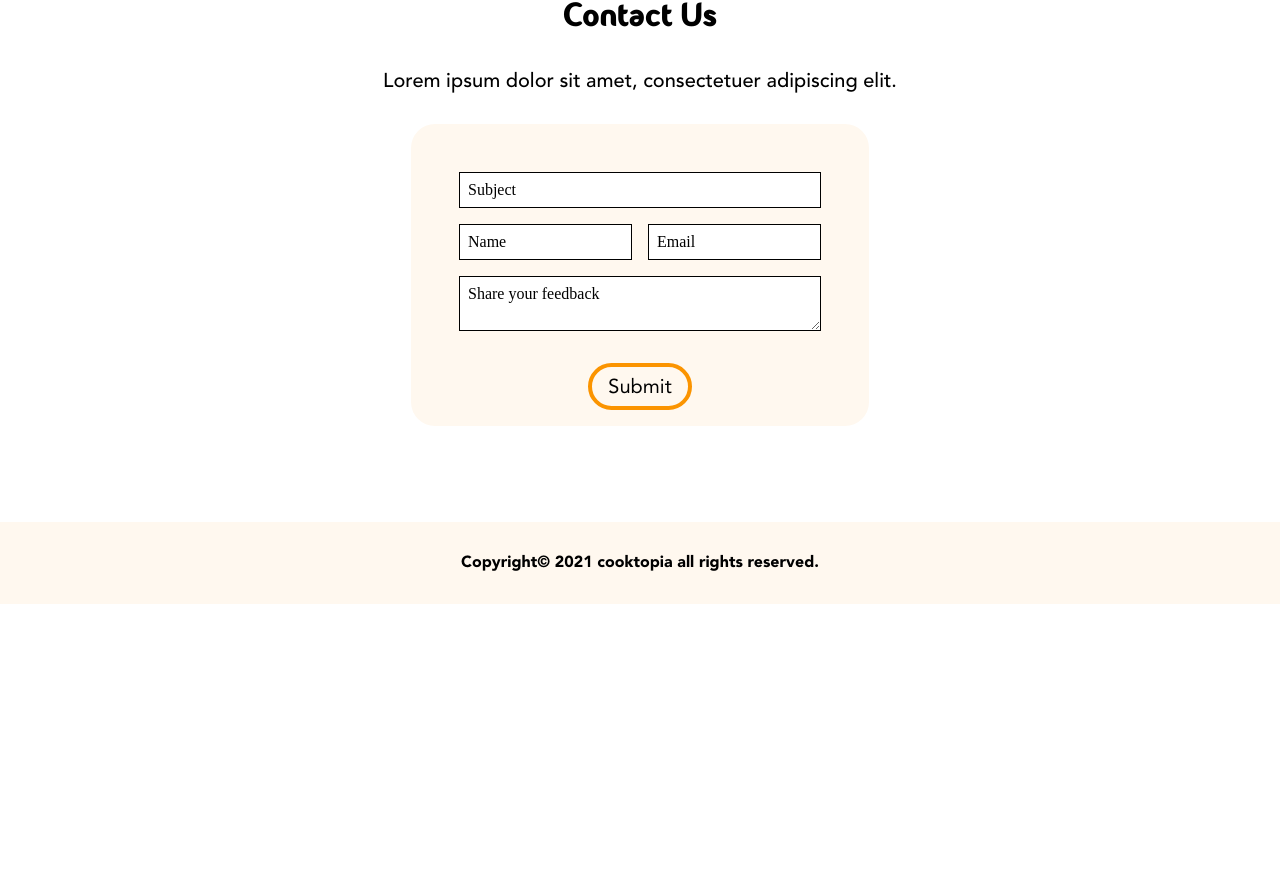
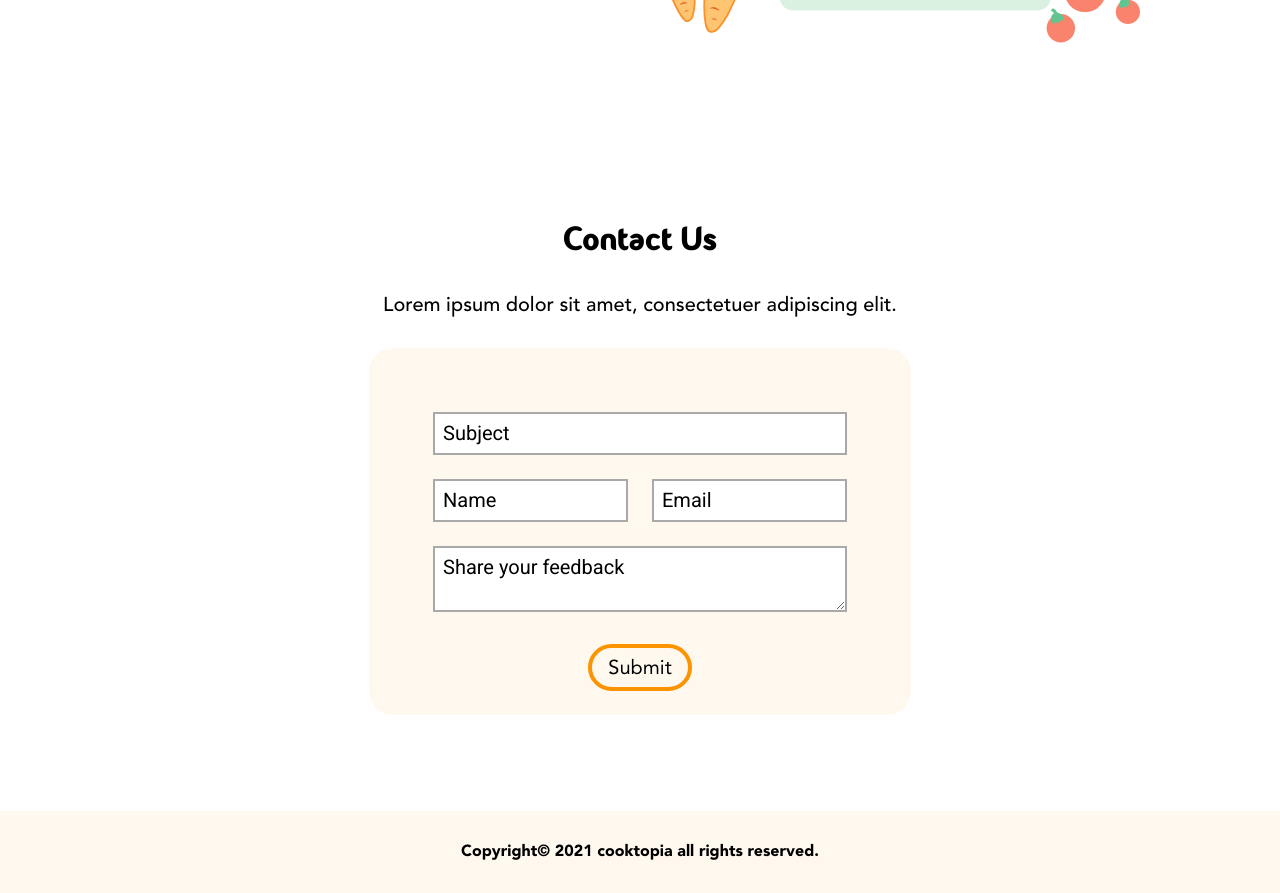
Before and after one commit to falguni-lakdawala/CookTopia, a React (Create React App) app: page /home in a window 1280 px wide. Shown: the part 1620-2513 px from the top of the page. Before the commit the page ends 2224 px from the top, so only its background shows below. Built offline with nearby package versions, Linux system fonts and the light colour scheme; no server answers.

Commit message:
fixed features spacing issue, recipes of today gap between images and div border, fixed missing font styling on contact form, and other issues on the page

```diff
--- a/src/components/composable-components/Navbar.js
+++ b/src/components/composable-components/Navbar.js
@@ -25,7 +25,7 @@ console.log(navElements)
       </div>
       <div className="desktop-nav-cont">
         <nav className="desktop-nav">
-          <ul>
+          <ul className="active">
             {navElements.map((li) => (
               <li key={li.text.toString()}>
                 <Link to={{ pathname: li.link, state: li.state }}>
--- a/src/components/composable-components/Search.js
+++ b/src/components/composable-components/Search.js
@@ -8,10 +8,11 @@ const Search = ( { screenType } ) => {
 				type="button"
 				className="search-btn"
 				onClick={() => {
+					document.querySelector('.desktop-nav ul').classList.toggle('active');
 					if (screenType === 1) {
-						document.querySelectorAll('.search')[0].classList.toggle('active')
+						document.querySelectorAll('.search')[0].classList.toggle('active');
 					} else if (screenType === 2) {
-						document.querySelectorAll('.search')[1].classList.toggle('active')
+						document.querySelectorAll('.search')[1].classList.toggle('active');
 					}
 				}}
 			>
--- a/src/sass/_navigation.scss
+++ b/src/sass/_navigation.scss
@@ -150,6 +150,8 @@
         align-items: center;
         border-right: 3px solid black;
 				padding: 0.5rem 1.5rem 0.5rem 0;
+				opacity: 0;
+				transition: opacity 0.3s ease;
 
 				li {
 					img {
@@ -158,6 +160,10 @@
 					}
 				}
       }
+
+			ul.active {
+				opacity: 1;
+			}
     }
   }
 
--- a/src/sass/page-specific/_page-specific.scss
+++ b/src/sass/page-specific/_page-specific.scss
@@ -38,6 +38,7 @@ img {
   .app_body {
     display: flex;
     flex-flow: column nowrap;
+		gap: 2rem;
 
     button {
 			border-radius: 10px;
@@ -166,8 +167,9 @@ img {
 					display: flex;
 					flex-direction: column;
 					justify-content: space-between;
+					border-radius: 30px 30px 0px 0px;
 					border: 2px solid #A9A9A9;
-					border-radius: 30px 30px 0px 0px;
+					overflow: hidden;
 
 					.recipes-otd-img-cont {
 						display: flex;
@@ -175,7 +177,7 @@ img {
 
 						img {
 							width: 100%;
-							border-radius: 30px 30px 0px 0px;
+							// border-radius: 30px 30px 0px 0px;
 						}
 					}
 
@@ -248,7 +250,7 @@ img {
 
 			> * {
 				display: grid;
-				gap: 2rem;
+				gap: 4rem;
 			}
 
 			.heading {
@@ -263,7 +265,7 @@ img {
 
 			.features-listing {
 				display: grid;
-				gap: 4rem;
+				gap: 8rem;
 
 				> div > div {
 					display: grid;
@@ -406,7 +408,7 @@ img {
 			.form {
 				background: #FFF8EF;
 				border-radius: 24px;
-				padding: 3rem 3rem 1rem 3rem;
+				padding: 4rem 4rem 1.5rem 4rem;
 				text-align: center;
 				max-width: 600px;
 				margin: 0 auto;
@@ -420,7 +422,7 @@ img {
 				.input-group {
 					display: grid;
 					grid-template-columns: repeat(2, 1fr);
-					gap: 1rem;
+					gap: 1.5rem;
 
 					@media screen and (max-width: 700px) {
 						grid-template-columns: repeat(1, 1fr);
@@ -429,7 +431,10 @@ img {
 					input {
 						padding: 0.5rem;
 						border-radius: 0;
-						border: 1px solid #000;
+						border: 2px solid #A9A9A9;
+						font-family: "Roboto", sans-serif;
+						font-size: 1.25rem;
+						color: #000000;
 					}
 
 					input:nth-of-type(1) {
@@ -439,7 +444,10 @@ img {
 					textarea {
 						padding: 0.5rem;
 						border-radius: 0;
-						border: 1px solid #000;
+						border: 2px solid #A9A9A9;
+						font-family: "Roboto", sans-serif;
+						font-size: 1.25rem;
+						color: #000000;
 						grid-column: 1 / -1;
 						resize: vertical;
 					}
```
